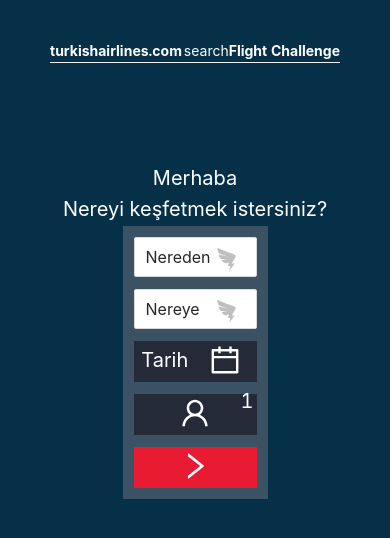
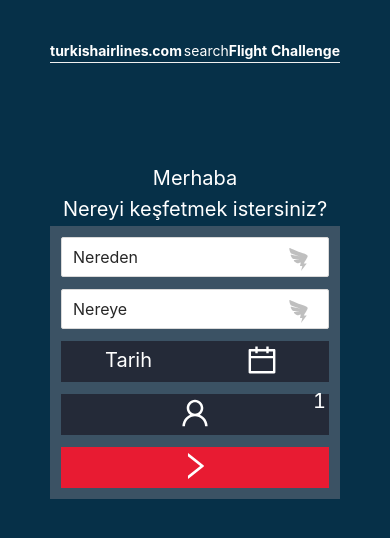
Before and after one commit to tamerayas/search-flight-challenge, a Vue app: page /search-flight in a window 390 px wide. Shown: the top 538 px of the page. Built offline with nearby package versions, Linux system fonts and the light colour scheme.

Commit message:
Made some css updates for mobile

```diff
--- a/src/views/FlightList.vue
+++ b/src/views/FlightList.vue
@@ -313,6 +313,7 @@ export default {
           }
 
           .price-wrap {
+            white-space: nowrap;
             span {
               display: block;
               text-align: center;
@@ -428,6 +429,12 @@ export default {
   }
 }
 
+@media only screen and (max-width: 768px) {
+  .list-wrapper {
+    width: 100%;
+  }
+}
+
 .ant-card-body {
   padding: 12px;
   background-color: #f9f9f9;
--- a/src/views/SearchFlight.vue
+++ b/src/views/SearchFlight.vue
@@ -197,7 +197,7 @@ export default {
   &-content {
     margin: auto;
     border: 1px solid transparent;
-    width: 50%;
+    width: 60%;
     padding: 10px;
     background-color: rgb(96 105 119 / 60%);
 
@@ -300,4 +300,10 @@ export default {
 .red {
   background-color: #e81b32;
 }
+
+@media only screen and (max-width: 768px) {
+  .search-wrapper-content {
+    width: 100%;
+  }
+}
 </style>
```
